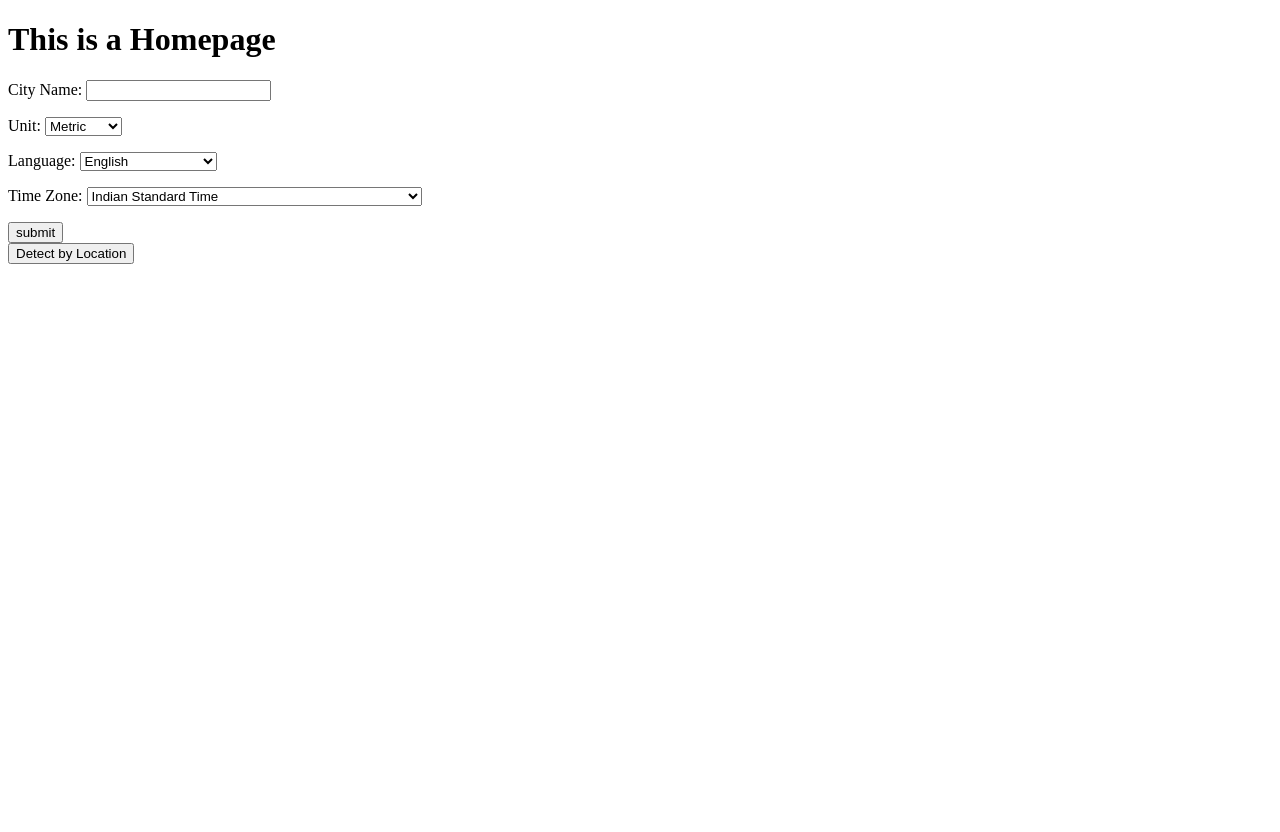
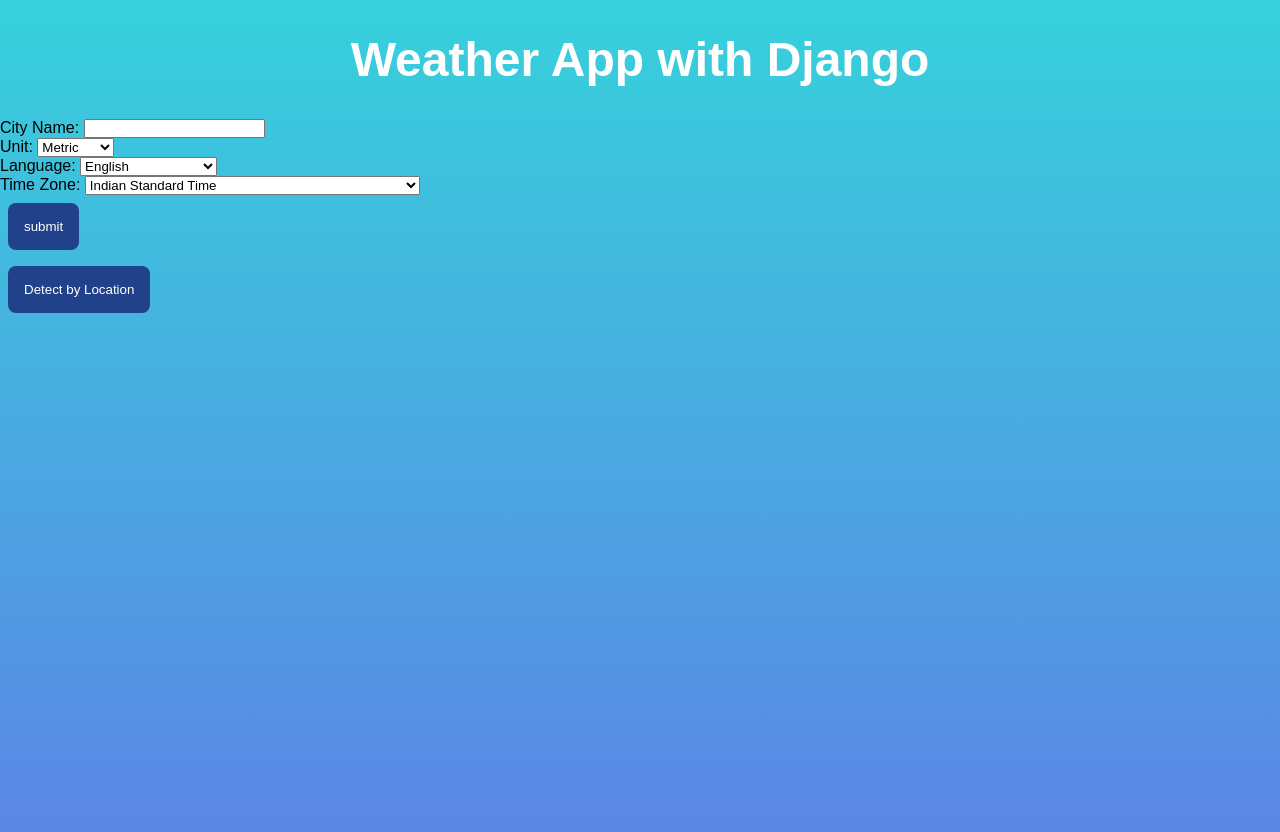
Before and after one commit to harshvardhan-anand/Weather-App, a Django app: page / in a window 1280 px wide. Before the commit the page ends 264 px from the top, so only its background shows below. Run offline with Django 3.2, Linux system fonts and the light colour scheme.

Commit message:
css added

```diff
--- a/Wheather App/WheatherApp/template/homepage/homepage.html
+++ b/Wheather App/WheatherApp/template/homepage/homepage.html
@@ -1,21 +1,47 @@
 {% load static %}
 <!DOCTYPE html>
 <html lang="en">
-<head>
-    <meta charset="UTF-8">
-    <meta name="viewport" content="width=device-width, initial-scale=1.0">
-    <title>Homepage</title>
+  <head>
+    <meta charset="UTF-8" />
+    <meta name="viewport" content="width=device-width, initial-scale=1.0" />
+    <title>Weather App</title>
+    <style>
+       *{
+        box-sizing: border-box;
+        margin: 0;
+        padding: 0;
+        font-family: Arial, "Helvetica Neue", Helvetica, sans-serif;
+      }
+      body {
+        height: 100vh;
+        background-color: #36d1dc;
+        background-image: linear-gradient(#36d1dc, #5b86e5);
+      }
+      h1 {
+        color: #fff;
+        text-align: center;
+        margin: 2rem;
+        font-size: 3rem;
+      }
+      input[type="submit"]{
+          border: none;
+          background-color: #21428a;
+          color: #fff;
+          padding: 1rem;
+          margin: 0.5rem;
+          border-radius: 0.5rem;
+      }
+    </style>
     <script src="https://ajax.googleapis.com/ajax/libs/jquery/3.5.1/jquery.min.js"></script>
     <script src="{% static 'homepage/location.js' %}"></script>
-</head>
-<body>
-    <h1>This is a Homepage</h1>
+  </head>
+  <body>
+    <h1>Weather App with Django</h1>
     <form action="{% url 'mainapp:wheather' %}" method="POST">
-        {{form.as_p}}
-        {% csrf_token %}
-        <input type="submit" value="submit">
+      {{form.as_p}} {% csrf_token %}
+      <input type="submit" value="submit" />
     </form>
 
-    <input type="submit" onclick="getLocation()" value="Detect by Location">
-</body>
+    <input type="submit" onclick="getLocation()" value="Detect by Location" />
+  </body>
 </html>
```
Also changed, not shown: Wheather App/WheatherApp/db.sqlite3.
